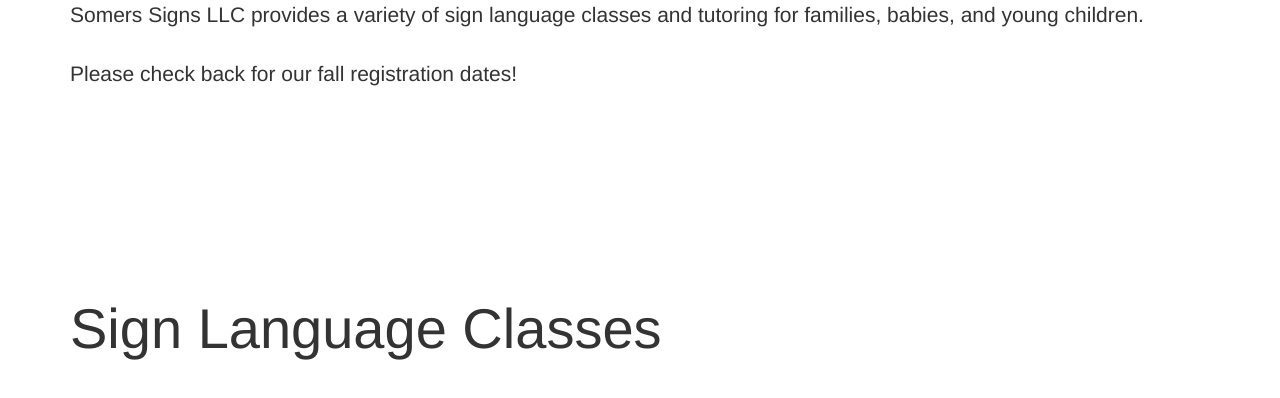
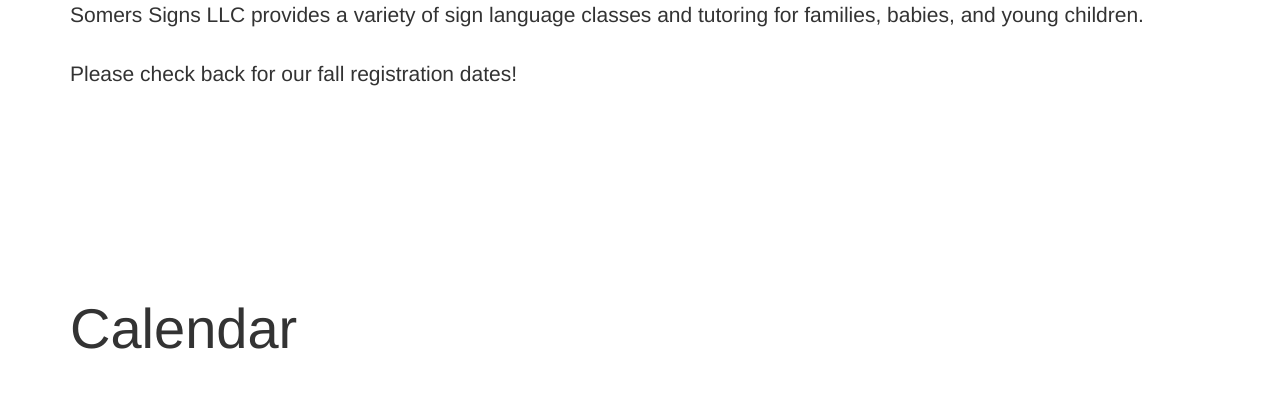
Before and after one commit to somerssignsllc/somerssignsllc.github.io, a plain HTML site: page index.html in a window 1280 px wide. Shown: the part 3267-3665 px from the top of the page. Drawn offline with Linux system fonts and the light colour scheme; grey boxes are pictures that could not be loaded.

Commit message:
Calendar fix html

```diff
--- a/index.html
+++ b/index.html
@@ -144,11 +144,11 @@
 
     <!-- Calendar Section -->
     <section>
-        <div class="container">
+        <div id="calendar" class="container">
             <div class="row">
                 <div class="col-lg-12">
-                    <h1 class="section-heading">Sign Language Classes</h1>
-                    <p class="lead section-lead"><iframe id="calendar" src="https://calendar.google.com/calendar/embed?src=somerssignsinterpreting%40gmail.com&ctz=America/New_York" style="border: 0" width="800" height="600" frameborder="0" scrolling="no"></iframe></p>
+                    <h1 class="section-heading">Calendar</h1>
+                    <p class="lead section-lead"><iframe src="https://calendar.google.com/calendar/embed?src=somerssignsinterpreting%40gmail.com&ctz=America/New_York" style="border: 0" width="800" height="600" frameborder="0" scrolling="no"></iframe></p>
                     <p class="section-paragraph"></p>
                 </div>
             </div>
```
